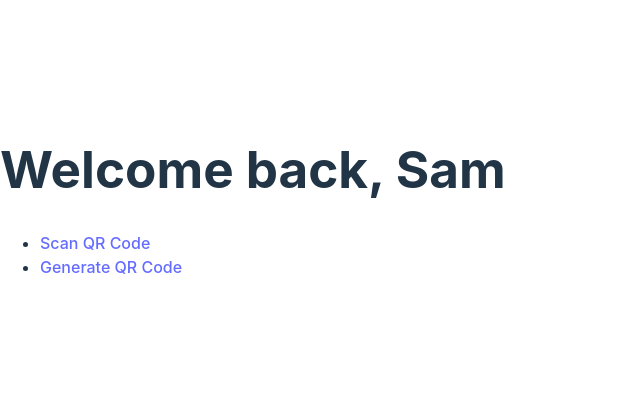
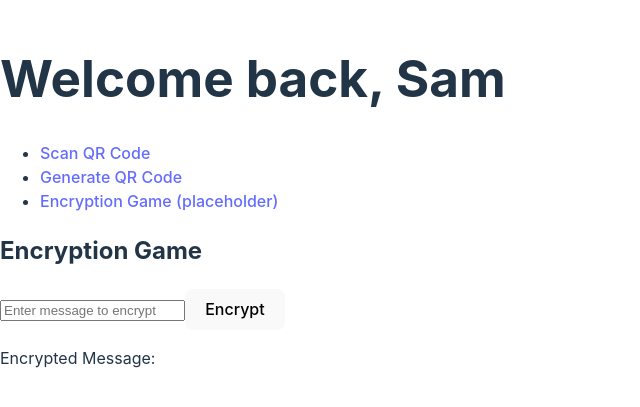
Before and after one commit to okebs/ReactApp, a React (Vite) app: page /encrypt in a window 1280 px wide. Shown: the part 199-606 px from the top of the page, without its empty margins (0-640 px from the left). Built offline with nearby package versions, Linux system fonts and the light colour scheme.

Commit message:
encryption game test

```diff
--- a/src/App.tsx
+++ b/src/App.tsx
@@ -4,6 +4,7 @@ import { Link } from 'react-router-dom';
 import Message from './Message';
 import ScannerPage from './components/ScannerPage';
 import GeneratorPage from './components/GeneratorPage';
+import EncryptionGame from './components/EncryptionGame';
 
 function App() {
   return (
@@ -18,11 +19,15 @@ function App() {
             <li>
               <Link to="/generator">Generate QR Code</Link>
             </li>
+            <li>
+              <Link to="/encrypt">Encryption Game (placeholder) </Link>
+            </li>
           </ul>
         </nav>
         <Routes>
-          <Route path="/scanner" Component={ScannerPage} />
-          <Route path="/generator" Component={GeneratorPage} />
+          <Route path="/scanner" element={<ScannerPage />} />
+          <Route path="/generator" element={<GeneratorPage />} />
+          <Route path="/encrypt" element={<EncryptionGame />} />
         </Routes>
       </div>
     </Router>
--- /dev/null
+++ b/src/components/EncryptionGame.tsx
@@ -0,0 +1,84 @@
+import React, { useState } from 'react';
+
+const octagon = ['ABC', 'DEF', 'GHI', 'JKL', 'MNO', 'PQR', 'STU', 'VWX'];
+
+const findCharInOctagon = (char: string): { groupIndex: number; position: number } => {
+  for (let i = 0; i < octagon.length; i++) {
+    const position = octagon[i].indexOf(char);
+    if (position !== -1) {
+      // The position within a group starts from 1
+      return { groupIndex: i, position: position + 1 };
+    }
+  }
+  return { groupIndex: -1, position: -1 }; // Char not found
+};
+
+const encryptMessage = (message: string): string => {
+  let encryptedMessage: string[] = [];
+  let currentGroupIndex = 0; // 'ABC' is at index 0
+
+  for (const char of message.toUpperCase()) {
+    const { groupIndex, position } = findCharInOctagon(char);
+
+    if (groupIndex !== -1) {
+      let rotations = (groupIndex - currentGroupIndex + octagon.length) % octagon.length;
+      // Concatenate rotations and position into a single string
+      encryptedMessage.push(`${rotations}${position}`);
+      currentGroupIndex = groupIndex;
+    } else {
+      encryptedMessage.push(`00`);
+    }
+  }
+
+  return encryptedMessage.join('-'); // Ensure the joining character is a hyphen
+};
+
+
+const EncryptionGame = () => {
+  const [message, setMessage] = useState('');
+  const [encrypted, setEncrypted] = useState('');
+
+  const handleEncrypt = () => {
+    const result = encryptMessage(message);
+    setEncrypted(result);
+  };
+
+  return (
+    <div>
+      <h2>Encryption Game</h2>
+      <input
+        type="text"
+        value={message}
+        onChange={(e) => setMessage(e.target.value)}
+        placeholder="Enter message to encrypt"
+      />
+      <button onClick={handleEncrypt}>Encrypt</button>
+      <p>Encrypted Message: {encrypted}</p>
+    </div>
+  );
+};
+
+// Front-end code to send the score to the back end
+/*
+const submitScore = async (score, userId) => {
+    try {
+      const response = await fetch('https://yourapi.com/submit-score', {
+        method: 'POST',
+        headers: {
+          'Content-Type': 'application/json',
+          'Authorization': `Bearer ${userToken}` // if using tokens for auth
+        },
+        body: JSON.stringify({ score, userId })
+      });
+      if (!response.ok) {
+        throw new Error(`HTTP error! status: ${response.status}`);
+      }
+      const result = await response.json();
+      console.log('Score submitted:', result);
+    } catch (error) {
+      console.error('Error submitting score:', error);
+    }
+  }; */
+
+
+export default EncryptionGame;
```
Also changed, not shown: 1 other file (tests, documents, lock files or other folders).
